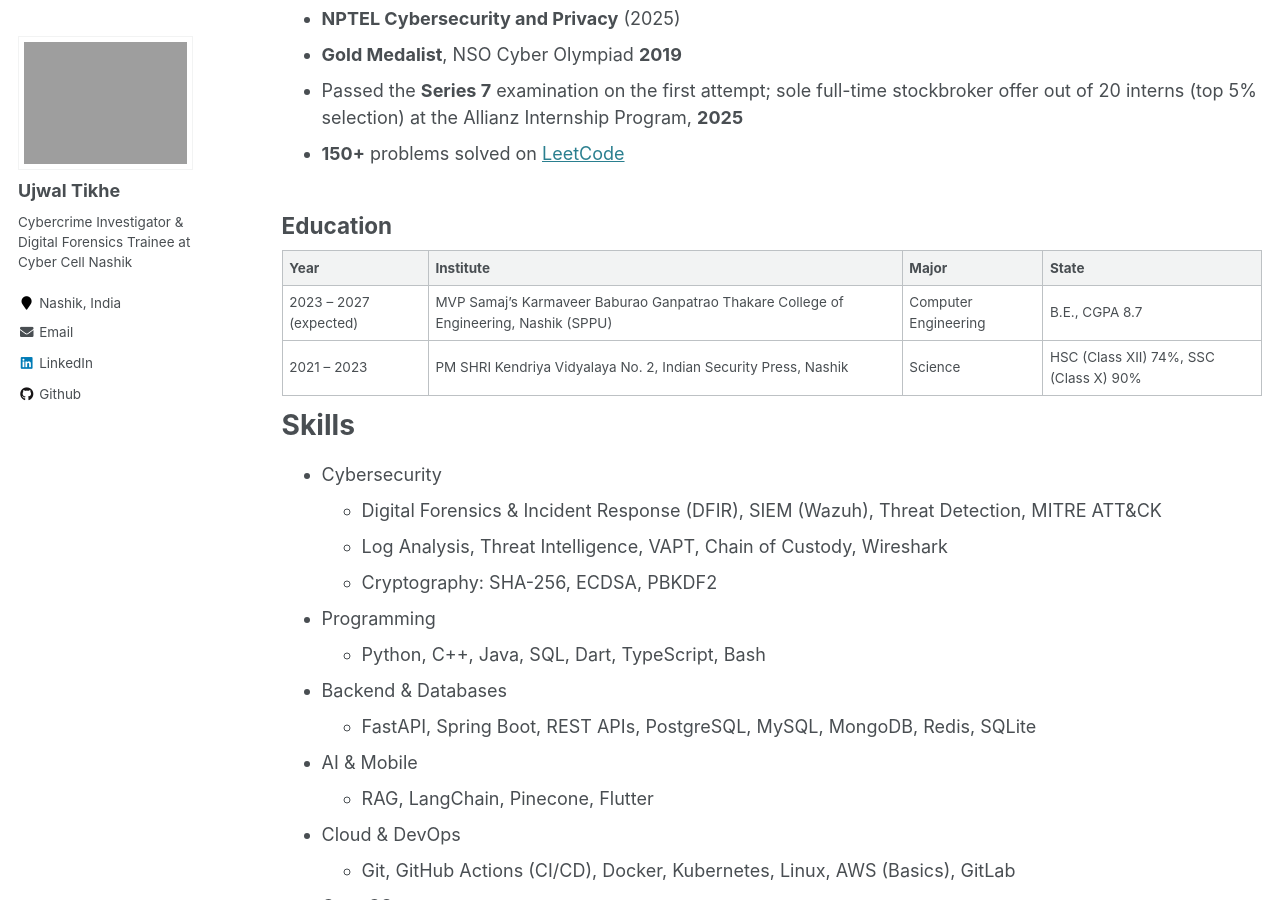
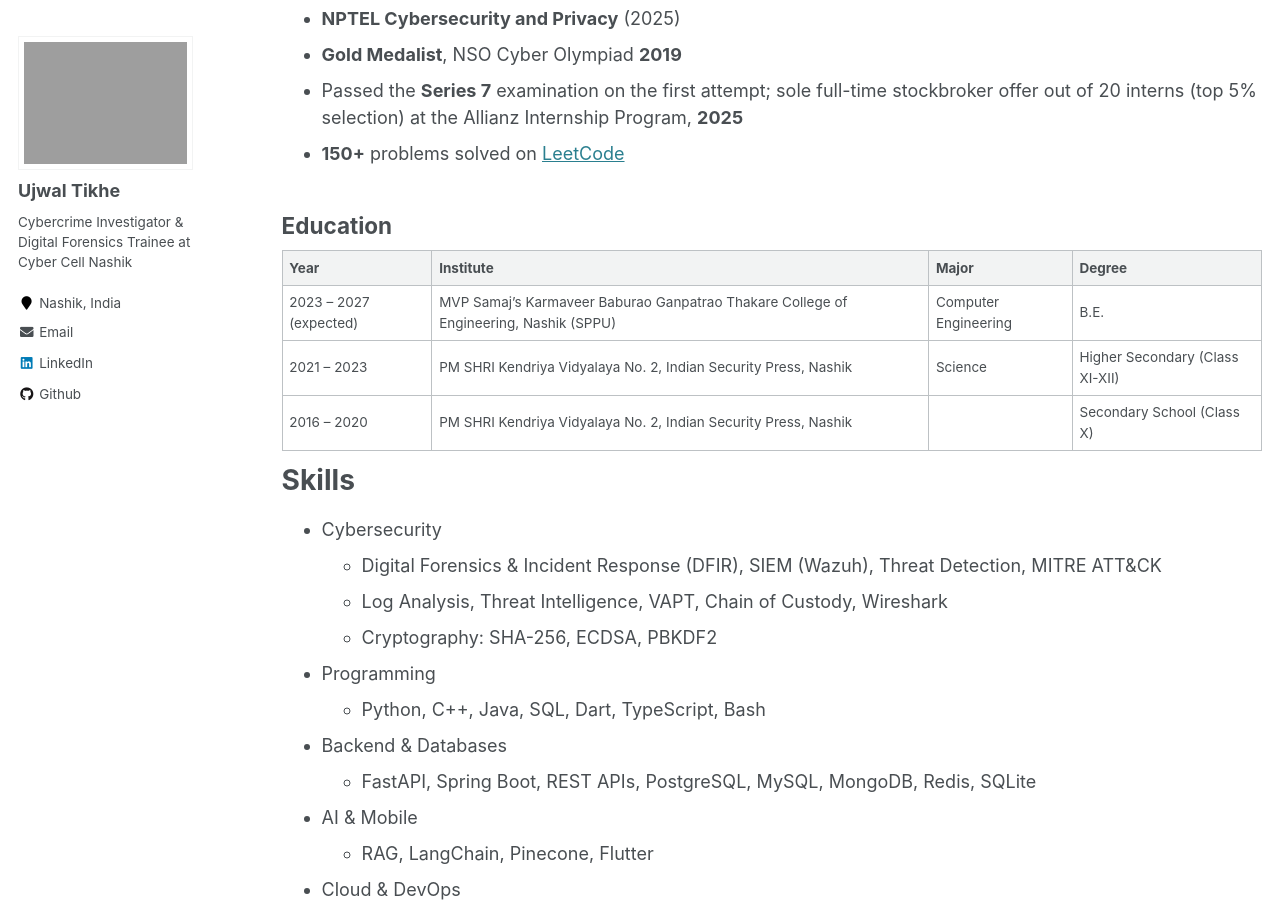
Before and after one commit to UjwalTikhe/UjwalTikhe.github.io, a Jekyll site: the page built from _pages/cv.md, in a window 1280 px wide and 900 px high, scrolled down 742 px. Built offline with Jekyll 4.4.1, drawn with Linux system fonts in a browser that asks for light colours.

Commit message:
Remove marks and CGPA from education, add KV secondary years
Also fixes the CV table header, which said State and had a three-column
separator row for a four-column table.

```diff
--- a/_pages/cv.md
+++ b/_pages/cv.md
@@ -38,10 +38,11 @@ Coming soon.
 
 ## Education
 
-Year | Institute | Major | State
------|-------|--------
-2023 -- 2027 (expected) | MVP Samaj's Karmaveer Baburao Ganpatrao Thakare College of Engineering, Nashik (SPPU) | Computer Engineering | B.E., CGPA 8.7
-2021 -- 2023 | PM SHRI Kendriya Vidyalaya No. 2, Indian Security Press, Nashik | Science | HSC (Class XII) 74%, SSC (Class X) 90%
+Year | Institute | Major | Degree
+-----|-------|--------|-------
+2023 -- 2027 (expected) | MVP Samaj's Karmaveer Baburao Ganpatrao Thakare College of Engineering, Nashik (SPPU) | Computer Engineering | B.E.
+2021 -- 2023 | PM SHRI Kendriya Vidyalaya No. 2, Indian Security Press, Nashik | Science | Higher Secondary (Class XI-XII)
+2016 -- 2020 | PM SHRI Kendriya Vidyalaya No. 2, Indian Security Press, Nashik | | Secondary School (Class X)
 
 
 
```
Also changed, not shown: _pages/about.md (+3 -2 lines).
